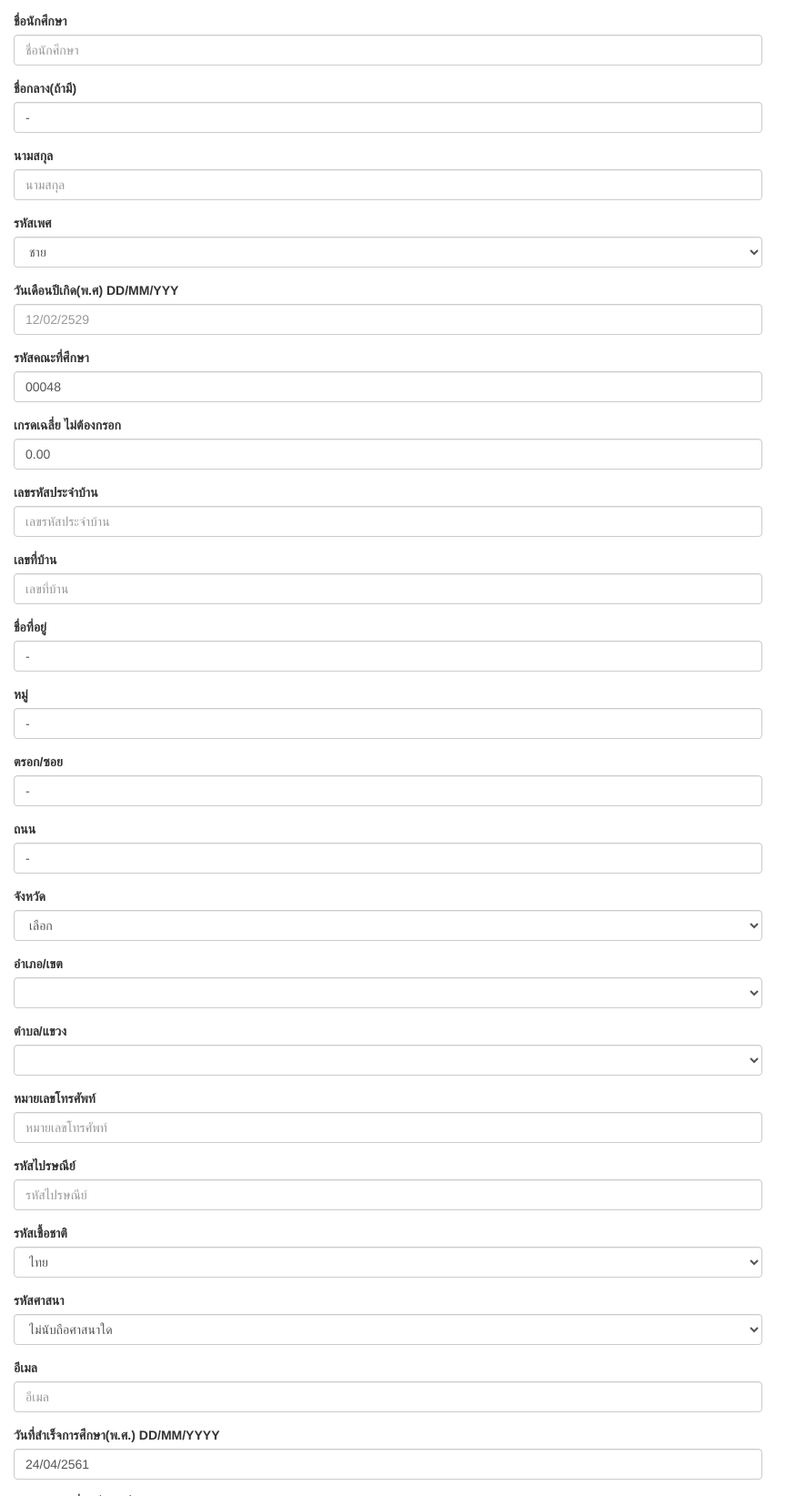
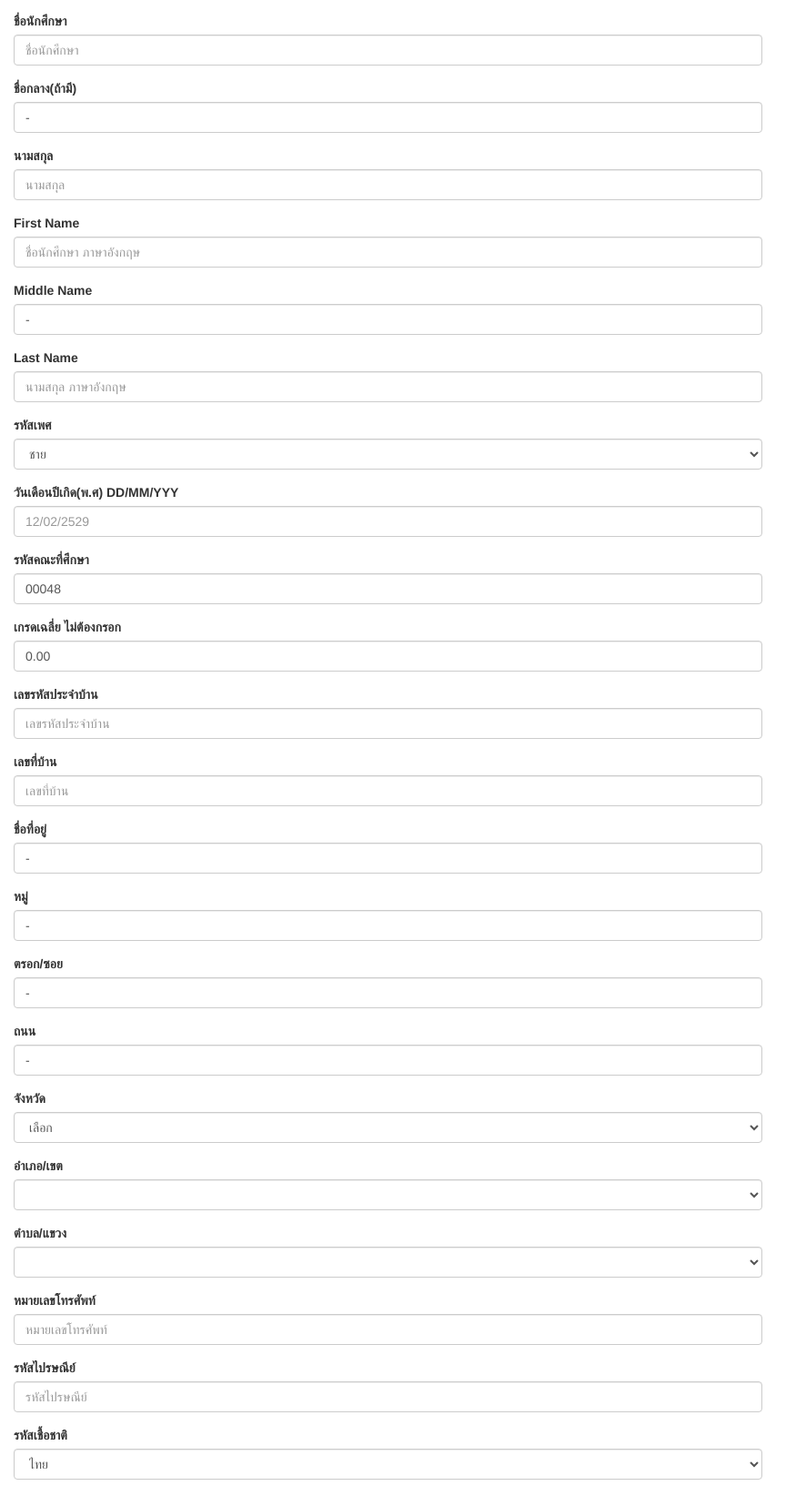
Before and after one commit to poohbuntu/uoc, a CodeIgniter app: page /uoc/index.php/graduate/addform in a window 1280 px wide. Shown: the part 357-2001 px from the top of the page at 91% size, without its empty margins (0-886 px from the left). Run offline with CodeIgniter, Linux system fonts and the light colour scheme; data that the repository does not hold is empty; some libraries are stand-ins or nearby versions.

Commit message:
add eng name
add eng name

```diff
--- a/application/models/Graduates.php
+++ b/application/models/Graduates.php
@@ -82,6 +82,9 @@ public function getAllgrd()
       'passport_number'=>$this->input->post('passport_number'),
       'passport_startdate'=>$this->input->post('passport_startdate'),
       'passport_enddate'=>$this->input->post('passport_enddate'),
+      'eng_fname'=>$this->input->post('eng_fname'),
+      'eng_mname'=>$this->input->post('eng_mname'),
+      'eng_lname'=>$this->input->post('eng_lname'),
 
     );
     $this->db->insert('uoc_graduate', $data);
--- a/application/views/graduate/add_grd.php
+++ b/application/views/graduate/add_grd.php
@@ -53,6 +53,21 @@
 						<div class="form-group">
 							<label for="std_lname">นามสกุล</label>
 							<input class="form-control" type="text" name="std_lname" value="" maxlength="50" placeholder="นามสกุล" required autocomplete="off">
+						</div>
+
+						<div class="form-group">
+							<label for="std_fname">First Name</label>
+							<input class="form-control" type="text" name="eng_fname" value="" maxlength="50" placeholder="ชื่อนักศึกษา ภาษาอังกฤษ" required autocomplete="off">
+						</div>
+
+						<div class="form-group">
+							<label for="std_mname">Middle Name</label>
+							<input class="form-control" type="text" name="eng_mname" value="-" maxlength="80" placeholder="ชื่อกลาง(ถ้ามี) ภาษาอังกฤษ" autocomplete="off">
+						</div>
+
+						<div class="form-group">
+							<label for="std_lname">Last Name</label>
+							<input class="form-control" type="text" name="eng_lname" value="" maxlength="50" placeholder="นามสกุล ภาษาอังกฤษ" required autocomplete="off">
 						</div>
 
 						<div class="form-group">
```
